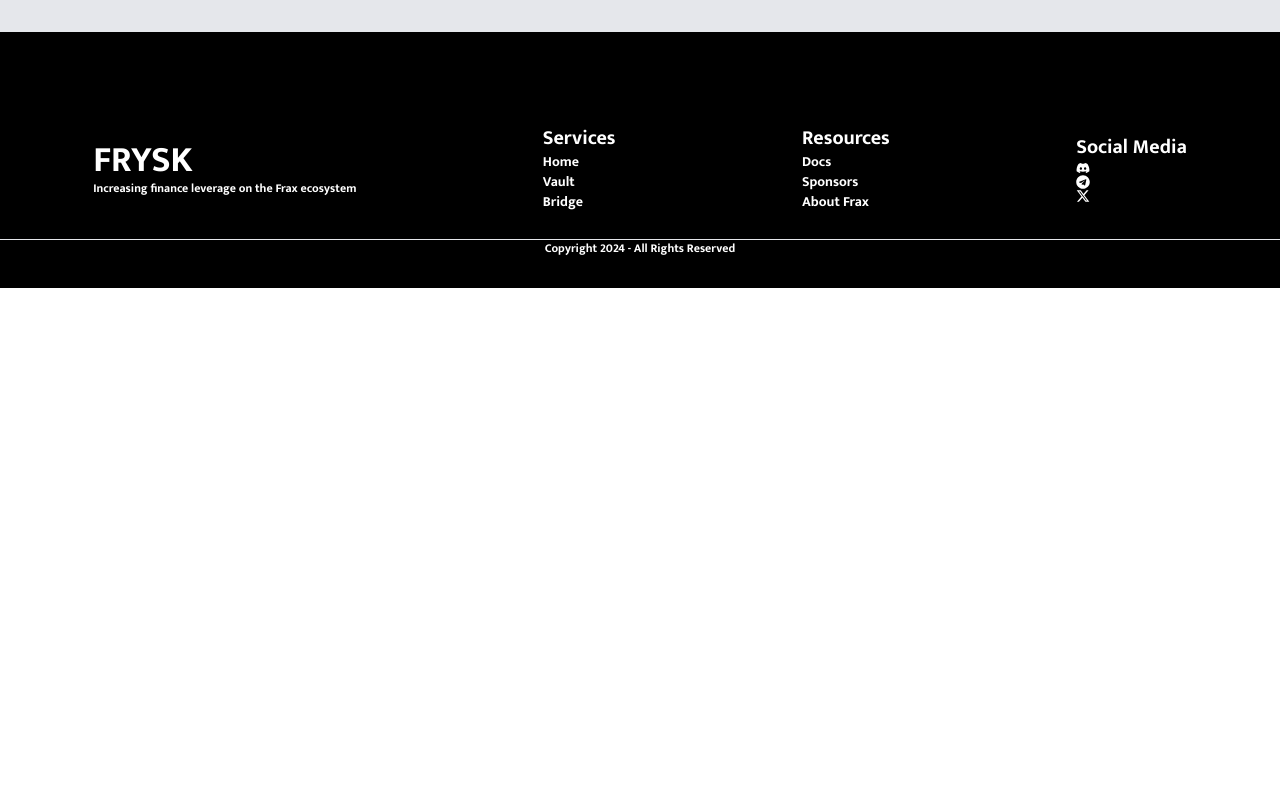
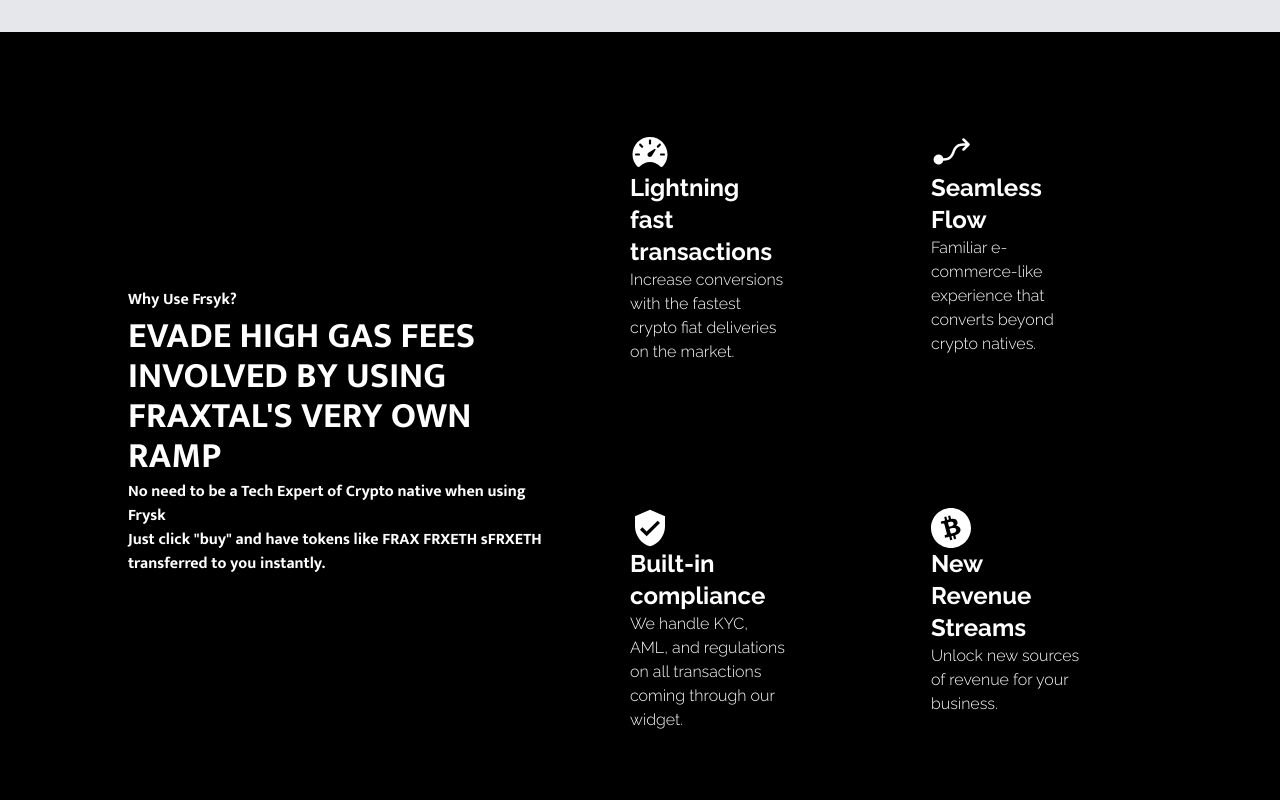
Before and after one commit to vector-10/fiat-on-ramp, a Next.js app: page / in a window 1280 px wide. Shown: the part 2760-3560 px from the top of the page. Before the commit the page ends 3048 px from the top, so only its background shows below. Built offline with nearby package versions, Linux system fonts and the light colour scheme; no server answers.

Commit message:
chore:update

```diff
--- a/app/page.tsx
+++ b/app/page.tsx
@@ -122,6 +122,37 @@
           </div>
        </div>
 
+       <div className="h-screen flex items-center justify-between text-white mx-[8rem] mukta">
+          <div className="flex flex-col justify-between h-[18rem]">
+            <p>Why Use Frsyk?</p>
+            <h1 className="text-4xl">EVADE HIGH GAS FEES INVOLVED BY USING FRAXTAL'S VERY OWN RAMP</h1>
+            <p>No need to be a Tech Expert of Crypto native when using Frysk <br/> Just click "buy"  and have tokens like FRAX FRXETH sFRXETH transferred to you instantly.</p>
+          </div>
+          {/* division */}
+          <div className="text-white grid grid-cols-2 gap-4 rounded-lg drop-shadow-2xl raleway2">
+            <div className="p-[4rem]">
+            <IoIosSpeedometer  className="w-10 h-10"/>
+              <h1 className="text-2xl font-bold">Lightning fast transactions</h1>
+              <p>Increase conversions with the fastest crypto fiat deliveries on the market.</p>
+            </div>
+            <div className="p-[4rem]">
+              <PiFlowArrowFill className="w-10 h-10"/>
+              <h1 className="text-2xl font-bold">Seamless Flow</h1>
+              <p>Familiar e-commerce-like experience that converts beyond crypto natives.</p>
+            </div>
+            <div className="p-[4rem]">
+              <MdVerifiedUser className="w-10 h-10"/>
+              <h1 className="text-2xl font-bold">Built-in compliance</h1>
+              <p className="font-light">We handle KYC, AML, and regulations on all transactions coming through our widget.</p>
+            </div>
+            <div className="p-[4rem]">
+               <SiBitcoincash className="w-10 h-10" />
+              <h1 className="text-2xl font-bold">New Revenue Streams</h1>
+              <p>Unlock new sources of revenue for your business.</p>
+            </div>
+          </div>
+       </div>
+
     <footer className='text-white mt-[4rem] bg-black h-[12rem] wiggly'>
       <div className='border-b flex flex-col md:flex-row justify-around items-center h-[9rem] '>
         <div className='logo-name'>
--- a/app/ramp/page.tsx
+++ b/app/ramp/page.tsx
@@ -34,7 +34,7 @@
     };
 
     return (
-        <div className="max-w-2xl mx-auto p-4 bg-white shadow-md rounded-xs raleway">
+        <div className="max-w-2xl mx-auto p-4 bg-white shadow-md rounded-xs mukta">
             <h1 className="text-2xl font-bold mb-4 text-center">Fiat On-Ramp</h1>
             <form onSubmit={handleSubmit} className="space-y-6">
                 {/* Payment Section */}
@@ -105,7 +105,7 @@
                 </div>
 
                 {/* Summary and Submit */}
-                <div className="space-y-4">
+                <div className="space-y-4 ">
                     <div>
                         <h3 className="text-lg font-semibold mb-2">Summary</h3>
                         <p className="text-gray-700">Amount: {formData.fiatAmount} (Fiat)</p>
```
Lines whose indentation alone changed are shown as unchanged.
